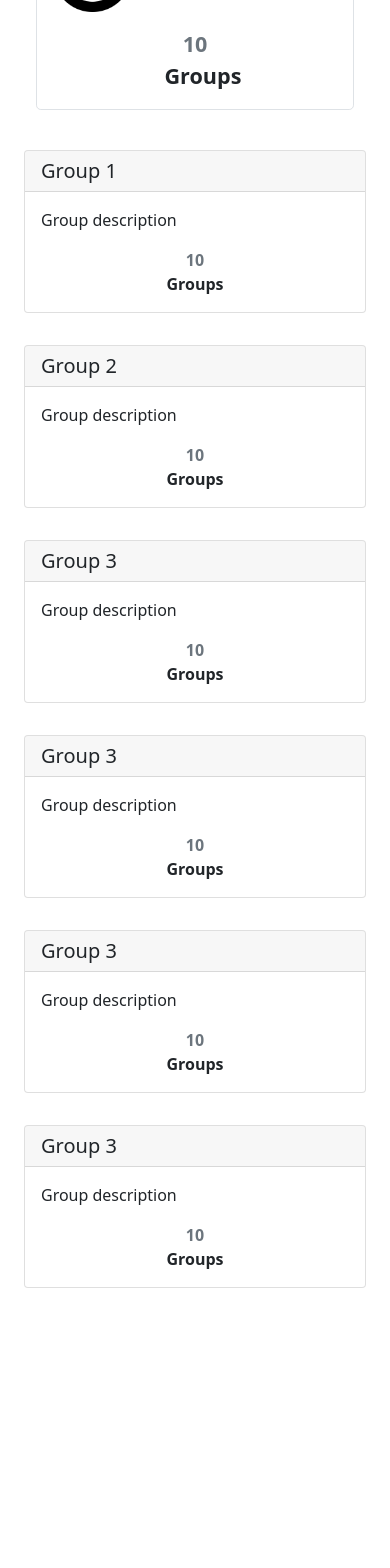
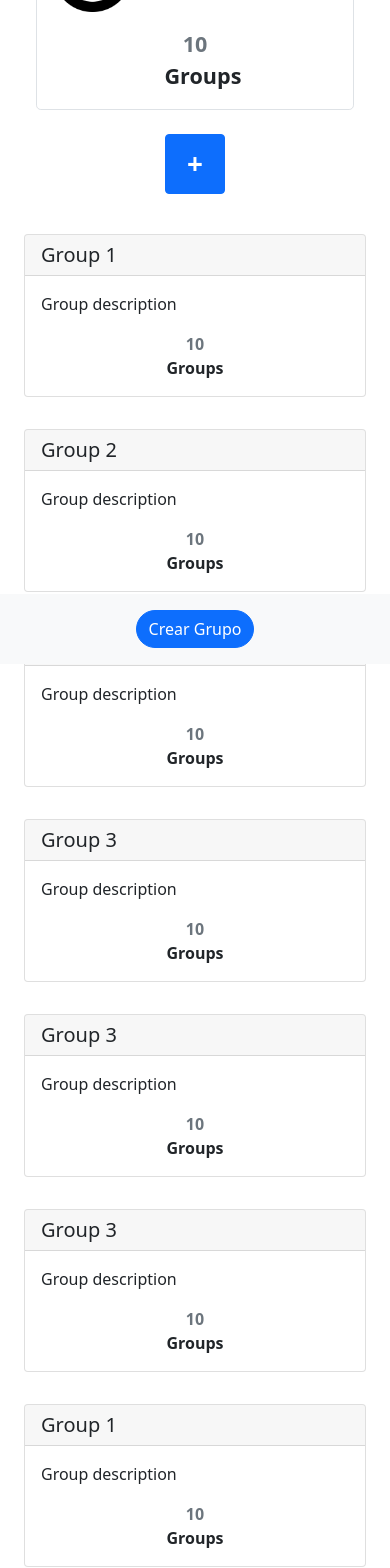
Before and after one commit to Edu-BS/account-hero, a Vue app in the folder frontend/: page /dashboard in a window 390 px wide. Shown: the part 180-1748 px from the top of the page. Before the commit the page ends 1484 px from the top, so only its background shows below. Built offline with nearby package versions, Linux system fonts and the light colour scheme.

Commit message:
Add Create Group button

```diff
--- a/frontend/src/views/Dashboard.vue
+++ b/frontend/src/views/Dashboard.vue
@@ -2,6 +2,7 @@
   <main>
     <NavComponent view="Dashboard" />
     <div class="container">
+      <!-- User info -->
       <div class="border border-1 rounded-3 m-4 d-lg-none">
         <div class="d-flex">
           <div class="col-3 col-md-2 m-3 me-0">
@@ -23,6 +24,12 @@
           </div>
         </div>
       </div>
+
+      <div class="text-center justify-content-center d-lg-none">
+        <!-- Increase button size -->
+          <button class="btn btn-primary btn-circle align-middle fw-bold fs-1">+</button>
+      </div>
+
       <!-- Groups container -->
       <div class="row justify-content-center mt-4 mx-auto">
         <div v-for="group in groups" :key="group._id" class="col-lg-4 col-sm my-3">
@@ -30,6 +37,9 @@
         </div>
       </div>
     </div>
+    <footer class="footer d-sm-none fixed-bottom py-3 bg-light text-center">
+      <button class="btn btn-primary rounded-pill">Crear Grupo</button>
+    </footer>
   </main>
 </template>
 <script>
@@ -67,8 +77,44 @@ export default {
           name: "Group 3",
           description: "Group description",
         },
+        {
+          name: "Group 1",
+          description: "Group description",
+        },
+        {
+          name: "Group 2",
+          description: "Group description",
+        },
+        {
+          name: "Group 3",
+          description: "Group description",
+        },
+        {
+          name: "Group 3",
+          description: "Group description",
+        },
+        {
+          name: "Group 3",
+          description: "Group description",
+        },
+        {
+          name: "Group 3",
+          description: "Group description",
+        },
+
       ],
     }
   }
 };
 </script>
+
+<style>
+.btn-circle {
+    width: 60px;
+    height: 60px;
+    padding: 10px 16px;
+    border-radius: 35px;
+    font-size: 24px;
+    line-height: 1.33;
+}
+</style>
```
